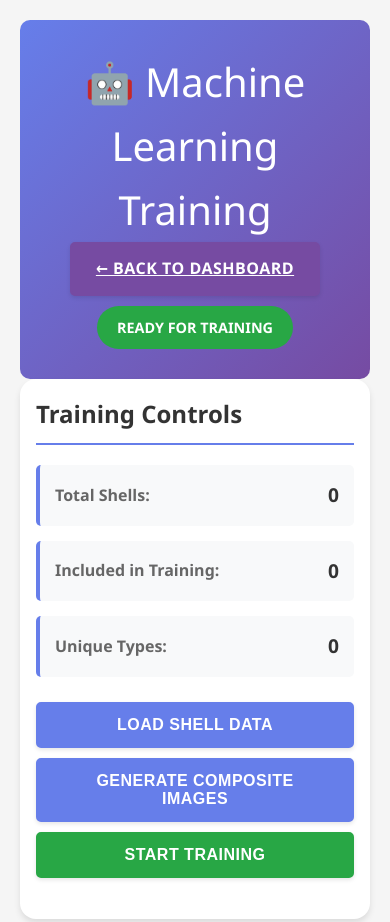
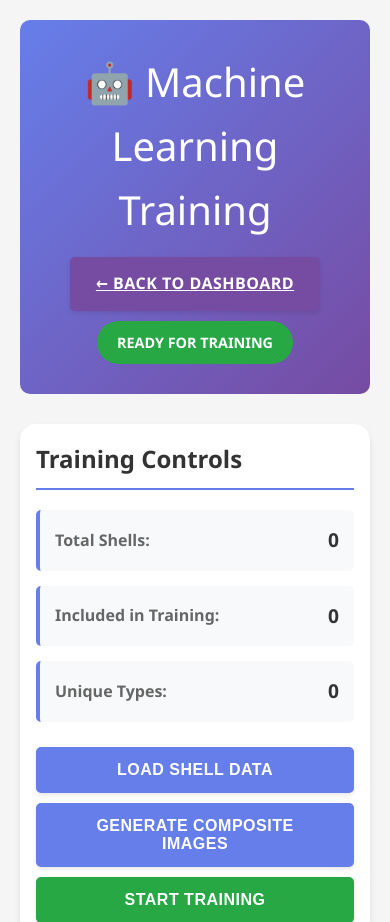
Before and after one commit to yaleman/shell-sorter, a FastAPI app: page /ml-training in a window 390 px wide. Shown: the top 922 px of the page. Run offline with FastAPI, Linux system fonts and the light colour scheme; data that the repository does not hold is empty.

Commit message:
revert css changes

```diff
--- a/shell_sorter/static/style.css
+++ b/shell_sorter/static/style.css
@@ -22,7 +22,7 @@ header {
     color: white;
     padding: 30px;
     border-radius: 10px;
-    /* margin-bottom: 30px; */
+    margin-bottom: 30px;
     display: flex;
     justify-content: space-between;
     align-items: center;
@@ -97,7 +97,7 @@ main {
     display: grid;
     grid-template-columns: 1fr 1fr;
     grid-template-rows: auto auto;
-    gap: 0.0em;
+    gap: 1.0em;
     max-width: 100%;
 }
 
@@ -745,7 +745,7 @@ select:focus, input:focus {
 
     header {
         flex-direction: column;
-        gap: 0px;
+        gap: 15px;
         text-align: center;
     }
 
```
